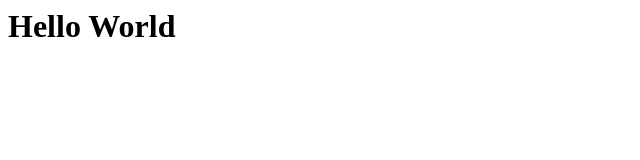
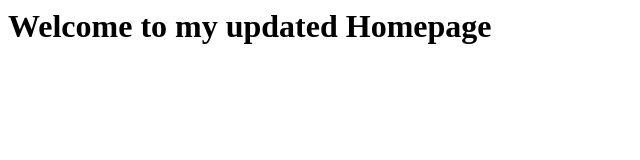
Before and after one commit to SGbaby0119/aws-web-cicd, a plain HTML site: page index.html in a window 1280 px wide. Shown: the whole page, without its empty margins (0-640 px from the left). Drawn offline with Linux system fonts and the light colour scheme.

Commit message:
Update homepage content

```diff
--- a/index.html
+++ b/index.html
@@ -1,3 +1,3 @@
 <html>
-    <h1>Hello World</h1>
+    <h1>Welcome to my updated Homepage</h1>
 </html>
```
